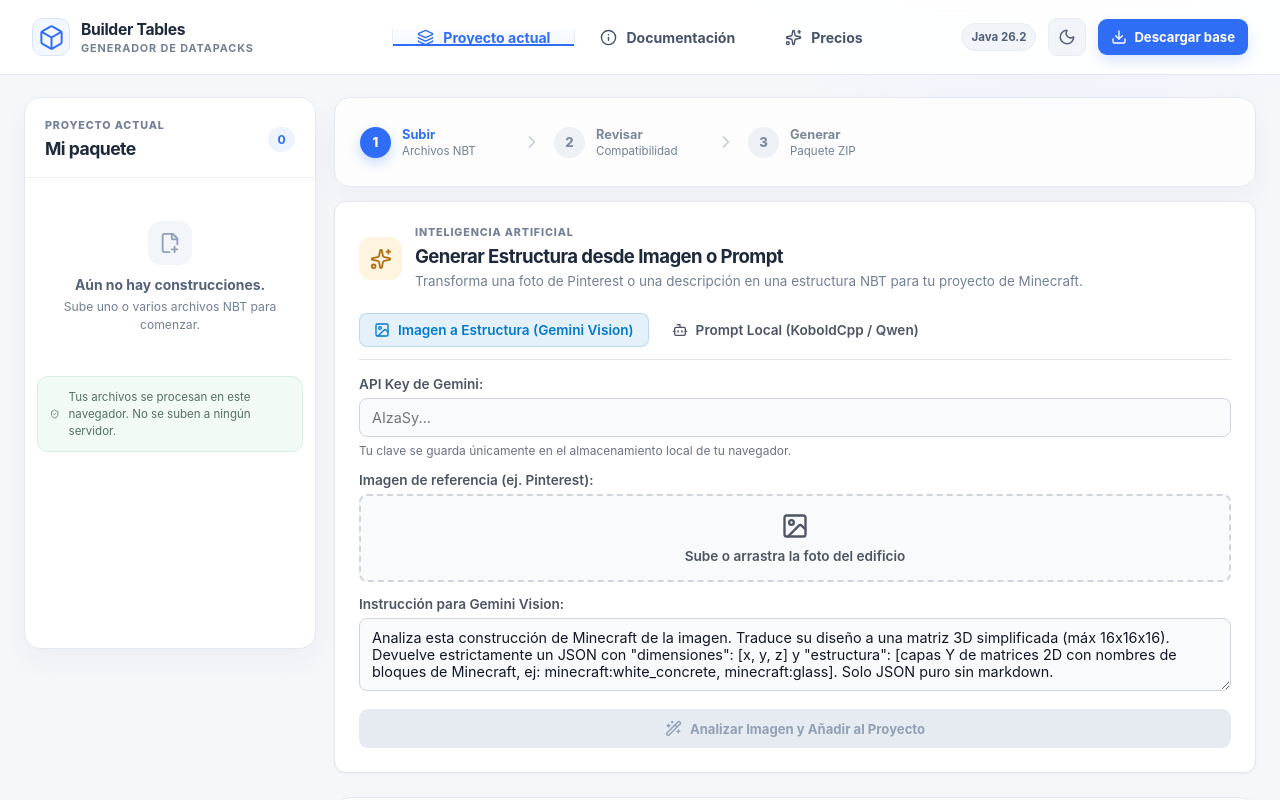
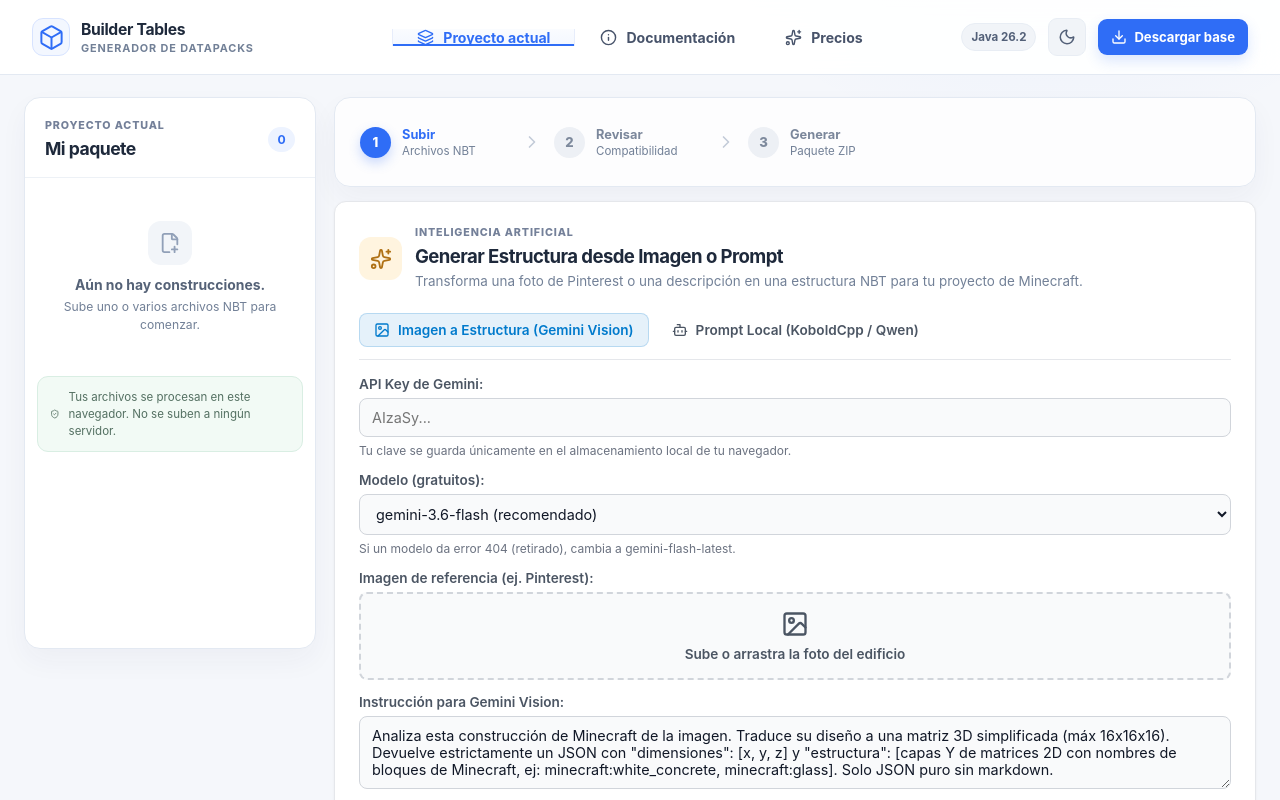
Before and after one commit to sony0908/builder-tables, a React (Vite) app: page / in a window 1280 px wide. Shown: the top 800 px of the page. Built offline with nearby package versions, Linux system fonts and the light colour scheme.

Commit message:
Update Gemini model to gemini-3.6-flash with selector and fix inlineData payload

```diff
--- a/src/components/AiStructureGenerator.css
+++ b/src/components/AiStructureGenerator.css
@@ -84,7 +84,8 @@
 }
 
 .ai-field-group input,
-.ai-field-group textarea {
+.ai-field-group textarea,
+.ai-field-group select {
   width: 100%;
   padding: 10px 12px;
   border-radius: 8px;
@@ -97,7 +98,8 @@
 }
 
 .theme-dark .ai-field-group input,
-.theme-dark .ai-field-group textarea {
+.theme-dark .ai-field-group textarea,
+.theme-dark .ai-field-group select {
   background: #27272a;
   border-color: #3f3f46;
   color: #f4f4f5;
--- a/src/components/AiStructureGenerator.tsx
+++ b/src/components/AiStructureGenerator.tsx
@@ -12,6 +12,7 @@ export function AiStructureGenerator({ onStructureGenerated }: AiStructureGenera
 
   // Gemini Vision settings
   const [geminiKey, setGeminiKey] = useState(() => localStorage.getItem('builder-tables-gemini-key') || '')
+  const [geminiModel, setGeminiModel] = useState(() => localStorage.getItem('builder-tables-gemini-model') || 'gemini-3.6-flash')
   const [selectedImage, setSelectedImage] = useState<File | null>(null)
   const [imagePreview, setImagePreview] = useState<string | null>(null)
   const [visionPrompt, setVisionPrompt] = useState('Analiza esta construcción de Minecraft de la imagen. Traduce su diseño a una matriz 3D simplificada (máx 16x16x16). Devuelve estrictamente un JSON con "dimensiones": [x, y, z] y "estructura": [capas Y de matrices 2D con nombres de bloques de Minecraft, ej: minecraft:white_concrete, minecraft:glass]. Solo JSON puro sin markdown.')
@@ -65,10 +66,11 @@ export function AiStructureGenerator({ onStructureGenerated }: AiStructureGenera
 
     try {
       localStorage.setItem('builder-tables-gemini-key', geminiKey)
+      localStorage.setItem('builder-tables-gemini-model', geminiModel)
       const base64Image = await fileToBase64(selectedImage)
       const mimeType = selectedImage.type || 'image/jpeg'
 
-      const response = await fetch(`https://generativelanguage.googleapis.com/v1beta/models/gemini-2.0-flash:generateContent?key=${geminiKey}`, {
+      const response = await fetch(`https://generativelanguage.googleapis.com/v1beta/models/${geminiModel}:generateContent?key=${geminiKey}`, {
         method: 'POST',
         headers: { 'Content-Type': 'application/json' },
         body: JSON.stringify({
@@ -77,14 +79,18 @@ export function AiStructureGenerator({ onStructureGenerated }: AiStructureGenera
               parts: [
                 { text: visionPrompt },
                 {
-                  inline_data: {
-                    mime_type: mimeType,
+                  inlineData: {
+                    mimeType: mimeType,
                     data: base64Image
                   }
                 }
               ]
             }
-          ]
+          ],
+          generationConfig: {
+            responseMimeType: 'application/json',
+            temperature: 0.2
+          }
         })
       })
 
@@ -241,6 +247,21 @@ export function AiStructureGenerator({ onStructureGenerated }: AiStructureGenera
             </div>
 
             <div className="ai-field-group">
+              <label htmlFor="gemini-model">Modelo (gratuitos):</label>
+              <select
+                id="gemini-model"
+                value={geminiModel}
+                onChange={(e) => setGeminiModel(e.target.value)}
+              >
+                <option value="gemini-3.6-flash">gemini-3.6-flash (recomendado)</option>
+                <option value="gemini-flash-latest">gemini-flash-latest (siempre vigente)</option>
+                <option value="gemini-2.5-flash">gemini-2.5-flash (alternativa gratuita)</option>
+                <option value="gemini-3.5-flash-lite">gemini-3.5-flash-lite (rápido / económico)</option>
+              </select>
+              <small className="ai-hint">Si un modelo da error 404 (retirado), cambia a gemini-flash-latest.</small>
+            </div>
+
+            <div className="ai-field-group">
               <label>Imagen de referencia (ej. Pinterest):</label>
               <div className="ai-image-dropzone">
                 {imagePreview ? (
```
